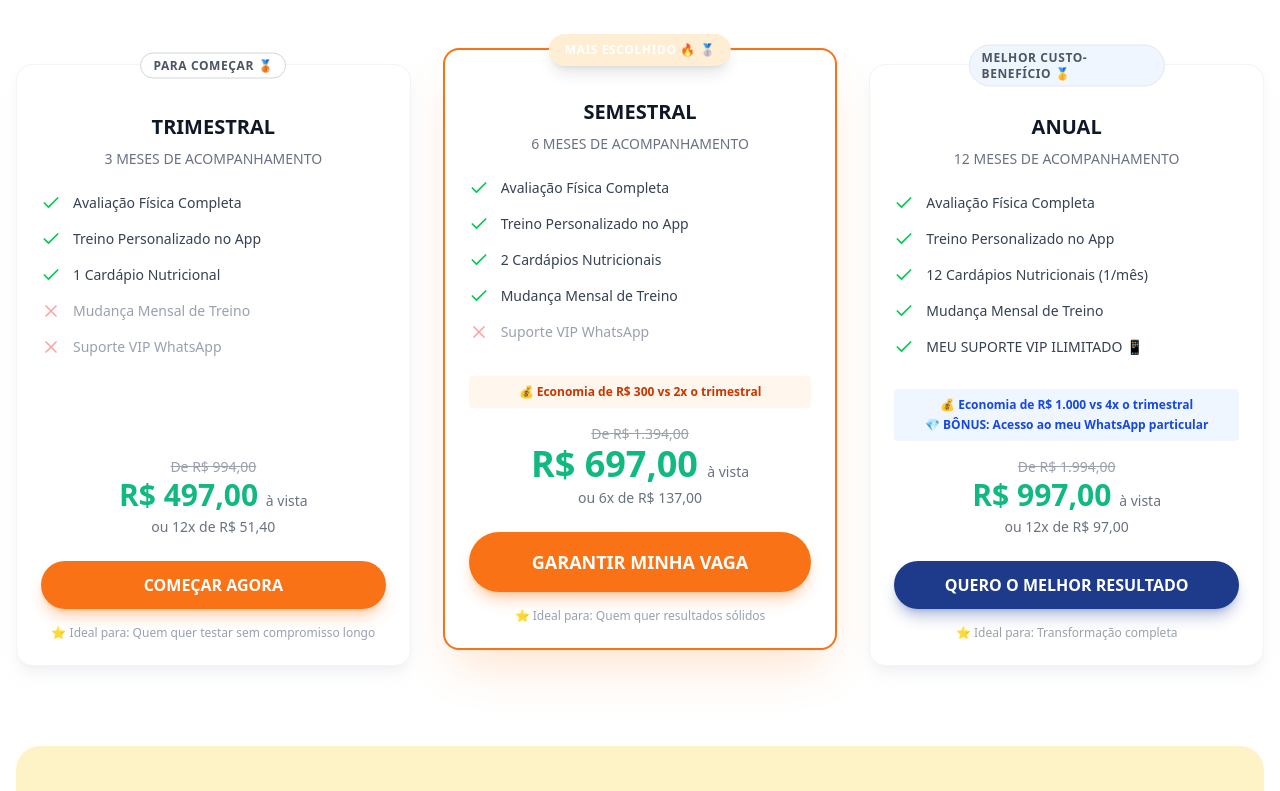
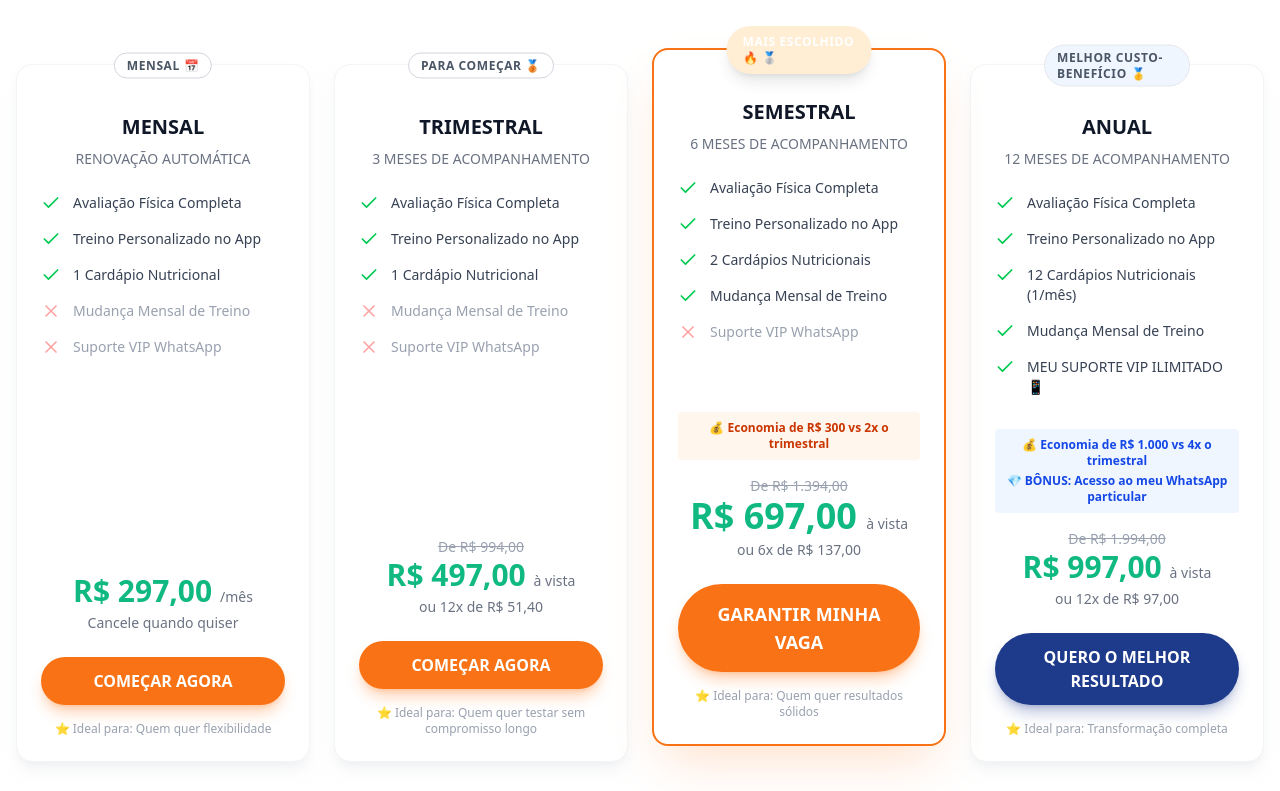
Before and after one commit to Gustavogm9/tiago_coelho_lp_longevidade, a Next.js app: page / in a window 1280 px wide. Shown: the part 9149-9940 px from the top of the page. Built offline with nearby package versions, Linux system fonts and the light colour scheme.

Commit message:
feat: add monthly plan and asaas payment links

```diff
--- a/components/sections/Pricing.tsx
+++ b/components/sections/Pricing.tsx
@@ -38,7 +38,42 @@ export const Pricing = () => {
                 </motion.div>
 
                 {/* Pricing Cards */}
-                <div className="grid md:grid-cols-3 gap-8 max-w-7xl mx-auto mb-20 items-stretch">
+                <div className="grid md:grid-cols-2 lg:grid-cols-4 gap-6 max-w-7xl mx-auto mb-20 items-stretch">
+
+                    {/* Plan 0 - Monthly */}
+                    <Card className="flex flex-col relative pt-12">
+                        <div className="absolute top-0 left-1/2 -translate-x-1/2 -translate-y-1/2">
+                            <Badge variant="outline" className="bg-white text-gray-500 border-gray-300">
+                                MENSAL 📅
+                            </Badge>
+                        </div>
+                        <div className="text-center mb-6">
+                            <h3 className="text-xl font-bold text-gray-900 mb-2">MENSAL</h3>
+                            <p className="text-gray-500 text-sm">RENOVAÇÃO AUTOMÁTICA</p>
+                        </div>
+
+                        <div className="space-y-4 mb-8 flex-1">
+                            <PlanFeature>Avaliação Física Completa</PlanFeature>
+                            <PlanFeature>Treino Personalizado no App</PlanFeature>
+                            <PlanFeature>1 Cardápio Nutricional</PlanFeature>
+                            <PlanFeature included={false}>Mudança Mensal de Treino</PlanFeature>
+                            <PlanFeature included={false}>Suporte VIP WhatsApp</PlanFeature>
+                        </div>
+
+                        <div className="text-center mt-auto">
+                            <p className="text-3xl font-bold text-success mb-1">R$ 297,00 <span className="text-sm font-normal text-gray-500">/mês</span></p>
+                            <p className="text-sm text-gray-500 mb-6">Cancele quando quiser</p>
+                            <a
+                                href="https://www.asaas.com/c/4gvspuocy6wnu56j"
+                                target="_blank"
+                                rel="noopener noreferrer"
+                                className="block"
+                            >
+                                <Button className="w-full" variant="primary">COMEÇAR AGORA</Button>
+                            </a>
+                            <p className="text-xs text-center text-gray-400 mt-4">⭐ Ideal para: Quem quer flexibilidade</p>
+                        </div>
+                    </Card>
 
                     {/* Plan 1 - Quarterly */}
                     <Card className="flex flex-col relative pt-12">
@@ -64,7 +99,14 @@ export const Pricing = () => {
                             <p className="text-sm text-gray-400 line-through">De R$ 994,00</p>
                             <p className="text-3xl font-bold text-success mb-1">R$ 497,00 <span className="text-sm font-normal text-gray-500">à vista</span></p>
                             <p className="text-sm text-gray-500 mb-6">ou 12x de R$ 51,40</p>
-                            <Button className="w-full" variant="primary">COMEÇAR AGORA</Button>
+                            <a
+                                href="https://www.asaas.com/c/9fkhuiiti5hkr5ey"
+                                target="_blank"
+                                rel="noopener noreferrer"
+                                className="block"
+                            >
+                                <Button className="w-full" variant="primary">COMEÇAR AGORA</Button>
+                            </a>
                             <p className="text-xs text-center text-gray-400 mt-4">⭐ Ideal para: Quem quer testar sem compromisso longo</p>
                         </div>
                     </Card>
@@ -97,7 +139,14 @@ export const Pricing = () => {
                             <p className="text-sm text-gray-400 line-through">De R$ 1.394,00</p>
                             <p className="text-4xl font-bold text-success mb-1">R$ 697,00 <span className="text-sm font-normal text-gray-500">à vista</span></p>
                             <p className="text-sm text-gray-500 mb-6">ou 6x de R$ 137,00</p>
-                            <Button size="lg" className="w-full text-lg" variant="primary">GARANTIR MINHA VAGA</Button>
+                            <a
+                                href="https://www.asaas.com/c/ottiknymyam64w4e"
+                                target="_blank"
+                                rel="noopener noreferrer"
+                                className="block"
+                            >
+                                <Button size="lg" className="w-full text-lg" variant="primary">GARANTIR MINHA VAGA</Button>
+                            </a>
                             <p className="text-xs text-center text-gray-400 mt-4">⭐ Ideal para: Quem quer resultados sólidos</p>
                         </div>
                     </Card>
@@ -131,7 +180,14 @@ export const Pricing = () => {
                             <p className="text-sm text-gray-400 line-through">De R$ 1.994,00</p>
                             <p className="text-3xl font-bold text-success mb-1">R$ 997,00 <span className="text-sm font-normal text-gray-500">à vista</span></p>
                             <p className="text-sm text-gray-500 mb-6">ou 12x de R$ 97,00</p>
-                            <Button className="w-full bg-primary hover:bg-blue-900" variant="secondary">QUERO O MELHOR RESULTADO</Button>
+                            <a
+                                href="https://www.asaas.com/c/2v6zq7gvq9i3ut1k"
+                                target="_blank"
+                                rel="noopener noreferrer"
+                                className="block"
+                            >
+                                <Button className="w-full bg-primary hover:bg-blue-900" variant="secondary">QUERO O MELHOR RESULTADO</Button>
+                            </a>
                             <p className="text-xs text-center text-gray-400 mt-4">⭐ Ideal para: Transformação completa</p>
                         </div>
                     </Card>
```
